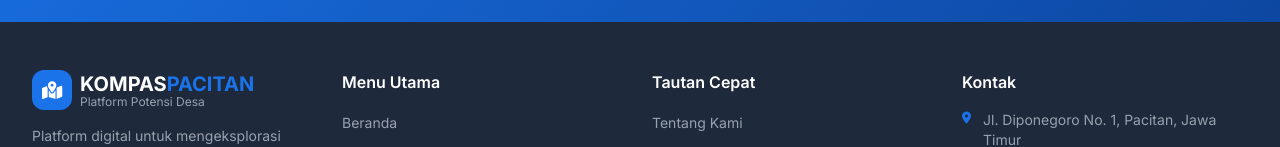
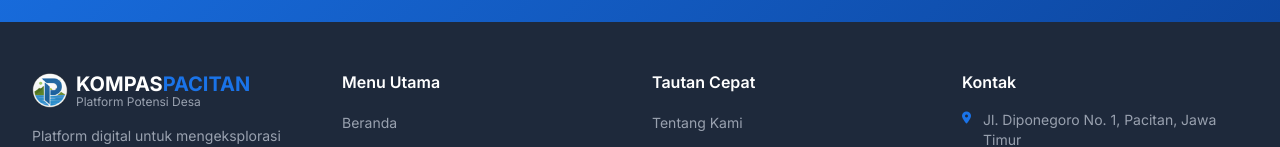
Before and after one commit to XzawDev/Kompas-Pacitan-React, a Next.js app: page / in a window 1280 px wide. Shown: the part 2966-3113 px from the top of the page. Built offline with nearby package versions, Linux system fonts and the light colour scheme; no server answers; the database is empty.

Commit message:
Berubahan Icon Menjadi Logo Kompas Pacitan Pada Footer

```diff
--- a/src/components/layout/Footer.tsx
+++ b/src/components/layout/Footer.tsx
@@ -5,8 +5,12 @@ const Footer = () => {
         <div className="grid grid-cols-1 md:grid-cols-2 lg:grid-cols-4 gap-6">
           <div>
             <div className="flex items-center space-x-2 mb-4">
-              <div className="w-10 h-10 bg-primary rounded-xl flex items-center justify-center">
-                <i className="fas fa-map-marked-alt text-white text-lg"></i>
+              <div className="rounded-xl flex items-center justify-center">
+                <img
+                  src="/assets/images/logo.PNG"
+                  className="w-9 h-9"
+                  alt="Kompas Pacitan Logo"
+                />
               </div>
               <div>
                 <span className="text-xl font-bold">
```
